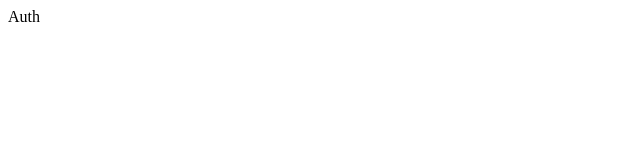
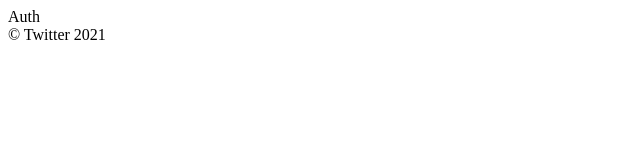
Before and after one commit to pleasemrlostman/twitter-clone, a React (Create React App) app: page / in a window 1280 px wide. Shown: the top 160 px of the page, without its empty margins (0-640 px from the left). Built offline with nearby package versions, Linux system fonts and the light colour scheme.

Commit message:
2021-08-11 / 테일윈드 적용 전

```diff
--- a/src/components/App.js
+++ b/src/components/App.js
@@ -1,10 +1,12 @@
-import React from "react";
+import React, { useState } from "react";
 import Router from "./Router";
 
 function App() {
+    const [isLoggedIn, setIsLoggedIn] = useState(false);
     return (
         <div className="App">
-            <Router></Router>
+            <Router isLoggedIn={isLoggedIn}></Router>
+            <footer>&copy; Twitter {new Date().getFullYear()}</footer>
         </div>
     );
 }
--- a/src/components/Router.js
+++ b/src/components/Router.js
@@ -3,8 +3,7 @@ import { HashRouter, Route, Switch } from "react-router-dom";
 import Auth from "../routes/Auth";
 import Home from "../routes/Home";
 
-const Router = () => {
-    const [isLoggedIn, setIsLoggedIn] = useState(false);
+const Router = ({ isLoggedIn }) => {
     return (
         <HashRouter>
             {isLoggedIn ? (
```
